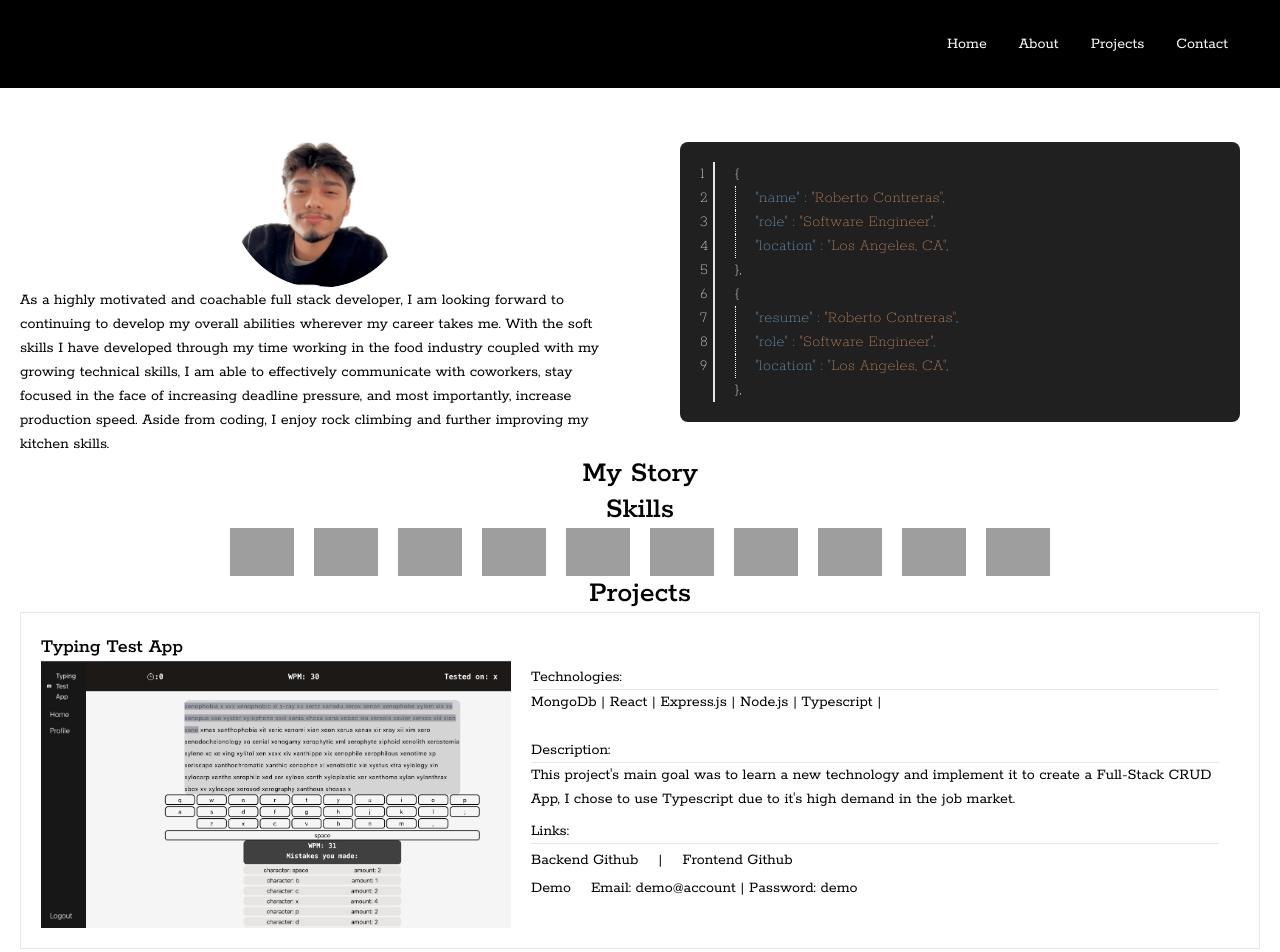
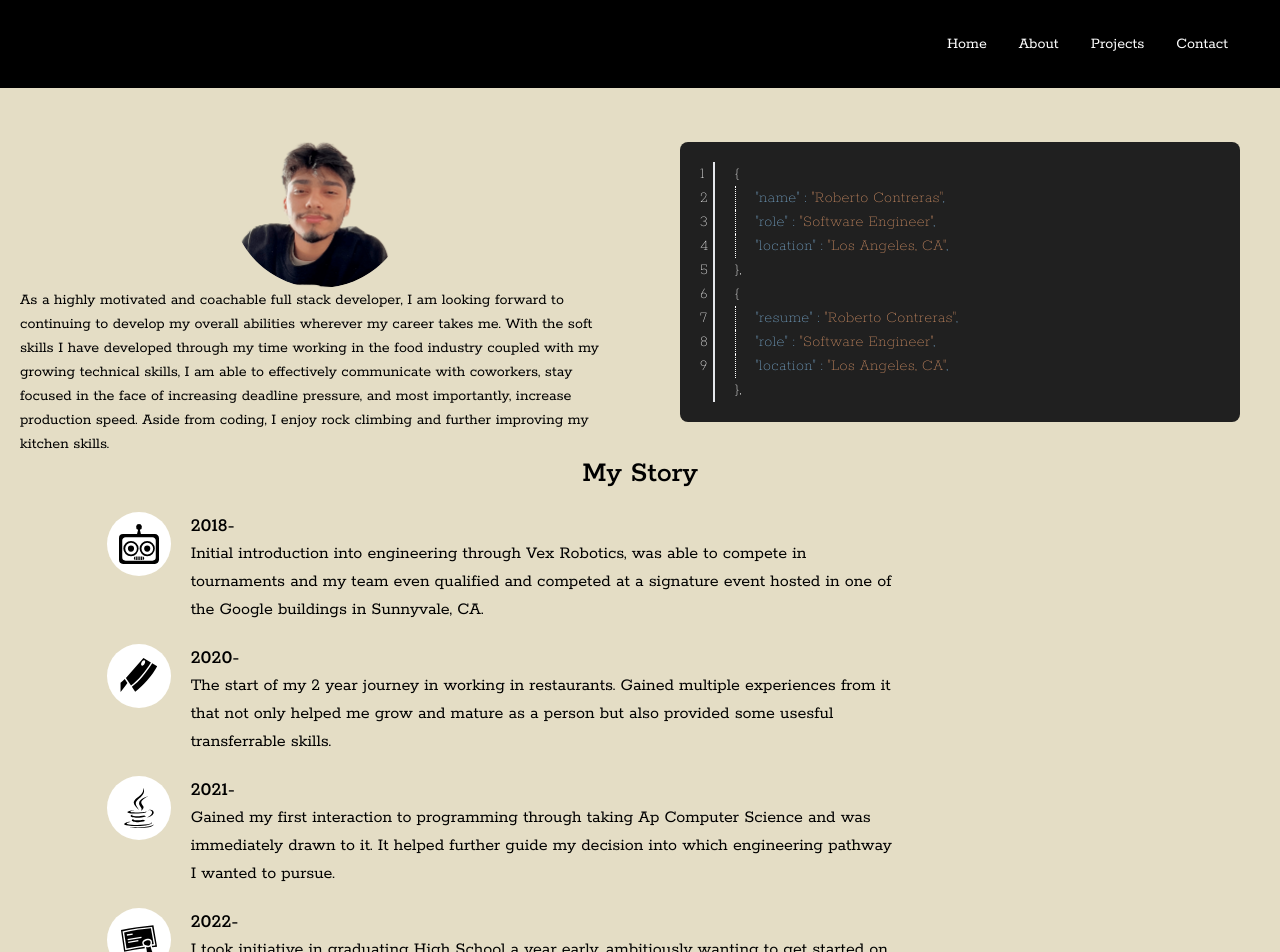
Before and after one commit to robertoooc/Roberto-Contreras-portfolio, a Next.js app: page / in a window 1280 px wide. Shown: the top 952 px of the page. Built offline with nearby package versions, Linux system fonts and the light colour scheme; grey boxes are pictures that could not be loaded.

Commit message:
fixing background colors

```diff
--- a/components/About.js
+++ b/components/About.js
@@ -45,41 +45,7 @@ return(
 
             </div>
         </div>
-        <div className="my-0">
-            <h1 className="text-center text-3xl font-medium ">My Story</h1>
             <Timeline/>
-        </div>
-        {/* <div className="flex items-center p-3 space-x-5">
-            <div>
-                    <div>
-                        <h1 className="text-center text-3xl font-medium ">Timeline</h1>
-                    </div>
-                    <div className="grid grid-cols-1 gap-4 sm:grid-cols-5 auto-rows-fr">
-                        <div style={{backgroundColor:'gray'}} className='items-center p-2'>
-                            <div className='text-center text-xl font-bold'>2018</div>
-                            <div>Initial introduction into engineering through Vex Robotics, was able to compete in tournaments and my team even qualified and competed at a signature event hosted in one of the Google buildings in Sunnyvale, CA.</div>
-                        </div>
-                        <div style={{backgroundColor:'gray'}} className='items-center p-2'>
-                            <div className='text-center text-xl font-bold'>2020</div>
-                            <div>The start of my 2 year journey in working in restaurants. Gained multiple experiences from it that not only helped me grow and mature as a person but also provided some usesful transferrable skills. </div>
-                        </div>
-                        <div style={{backgroundColor:'gray'}} className='items-center p-2'>
-                            <div className='text-center text-xl font-bold'>2021</div>
-                            <div>Gained my first interaction to programming through taking Ap Computer Science. It helped further guide my decision into which engineering pathway I wanted to pursue.</div>
-                        </div>
-                        <div style={{backgroundColor:'gray'}} className='items-center p-2'>
-                            <div className='text-center text-xl font-bold'>2022</div>
-                            <div>I took initiative in graduating High School a year early, ambitiously wanting to get started on pursuing a career and enrolled into General Assembly's Software Engineering Immersive program.</div>
-                        </div>
-                        <div style={{backgroundColor:'gray'}} className='items-center p-2'>
-                            <div className='text-center text-xl font-bold'>2023</div>
-                            <div>Graduated from General Assembly </div>
-                        </div>
-                    </div>
-            </div>
-
-        </div> */}
-
     </div>
 )
 }
--- a/components/Projects.js
+++ b/components/Projects.js
@@ -19,7 +19,7 @@ export default function Projects ({project}){
     let technologies=''
     project.technologies.forEach((tech)=> technologies+= ` ${tech} |`)
     return(
-                <div className="mx-5 border p-5 mb-5">
+                <div className="mx-5 border-2 p-5 mb-5 border-black">
                     <h1 className="text-xl font-medium">{project.name}</h1>
                     <div className="sm:flex">
                         <div className="w-fit sm:w-8/12">
--- a/components/Timeline.js
+++ b/components/Timeline.js
@@ -1,7 +1,22 @@
+import { timeline } from "@/constants/constants"
 export default function Timeline(){
+    const timelineDisplay = timeline.map((year)=>{
+        return(
+        <div key={year.year} className='flex w-5/6 mx-auto my-5'>
+            <div className=" bg-white rounded-full h-fit sm:w-30 mr-5">
+                <p className='text-lg font-bold m-3'>{year.icon}</p>
+            </div>
+            <div className="w-4/6">
+                <p className="text-xl font-medium">{year.year}-</p>
+                <p className=" text-lg">{year.text}</p>
+            </div>
+        </div>
+    )
+})
     return (
-        <div>
-
+        <div className="">
+            <h1 className="text-center text-3xl font-medium ">My Story</h1>
+        {timelineDisplay}
         </div>
     )
 }
--- a/constants/constants.js
+++ b/constants/constants.js
@@ -2,6 +2,13 @@ import typingTestAppImg from '../public/imgs/TypingTestApp.png'
 import chatAppImg from '../public/imgs/chatApp.png'
 import tagImg from '../public/imgs/tag.png'
 import musicAppImg from '../public/imgs/musicApp.png'
+import {GiDiploma,GiMeatCleaver} from 'react-icons/gi'
+import {RiComputerLine} from 'react-icons/ri'
+import {SiProbot} from 'react-icons/si'
+import {GrCertificate} from 'react-icons/gr'
+import {FaJava} from 'react-icons/fa'
+
+
 export const typingTestApp = {
     name: 'Typing Test App',
     technologies: ['MongoDb',"React",'Express.js',"Node.js","Typescript"],
@@ -38,21 +45,26 @@ export const tag = {
 export const timeline=[
     {
         year: 2018,
-        text: 'Initial introduction into engineering through Vex Robotics, was able to compete in tournaments and my team even qualified and competed at a signature event hosted in one of the Google buildings in Sunnyvale, CA.'
+        text: 'Initial introduction into engineering through Vex Robotics, was able to compete in tournaments and my team even qualified and competed at a signature event hosted in one of the Google buildings in Sunnyvale, CA.',
+        icon:<SiProbot size={40}/>
     },
     {
         year: 2020,
-        text: 'The start of my 2 year journey in working in restaurants. Gained multiple experiences from it that not only helped me grow and mature as a person but also provided some usesful transferrable skills.'
+        text: 'The start of my 2 year journey in working in restaurants. Gained multiple experiences from it that not only helped me grow and mature as a person but also provided some usesful transferrable skills.',
+        icon:<GiMeatCleaver size={40}/>
     },
     {
         year: 2021,
-        text: 'Gained my first interaction to programming through taking Ap Computer Science. It helped further guide my decision into which engineering pathway I wanted to pursue.'
+        text: 'Gained my first interaction to programming through taking Ap Computer Science and was immediately drawn to it. It helped further guide my decision into which engineering pathway I wanted to pursue.',
+        icon: <FaJava size={40}/>
     },
     {
         year: 2022,
-        text: "I took initiative in graduating High School a year early, ambitiously wanting to get started on pursuing a career and enrolled into General Assembly's Software Engineering Immersive program."
+        text: "I took initiative in graduating High School a year early, ambitiously wanting to get started on pursuing a career and enrolled into General Assembly's Software Engineering Immersive program.",
+        icon: <GiDiploma size={40}/>
     },{
         year: 2023,
-        text: "I took initiative in graduating High School a year early, ambitiously wanting to get started on pursuing a career and enrolled into General Assembly's Software Engineering Immersive program."
+        text: "I took initiative in graduating High School a year early, ambitiously wanting to get started on pursuing a career and enrolled into General Assembly's Software Engineering Immersive program.",
+        icon: <RiComputerLine size={40}/>
     }
 ]
--- a/pages/_app.js
+++ b/pages/_app.js
@@ -3,7 +3,7 @@ import '@/styles/globals.css'
 
 export default function App({ Component, pageProps }) {
   return (
-    <div>
+    <div className='bg-[rgb(228,221,197)]'>
     {/* navbar above */}
     <Navbar/>
     <Component {...pageProps} />
--- a/pages/index.js
+++ b/pages/index.js
@@ -16,9 +16,8 @@ export default function Home() {
       <Head>
         <title>Roberto Contreras's Portfolio</title>
         <meta name="viewport" content="width=device-width, initial-scale=1" />
-        {/* <link rel="icon" href="/favicon.ico" /> */}
       </Head>
-      <div className=''>
+      <div>
         <About/>
         <div>
           <div className='text-center text-3xl font-medium'>Skills</div>
```
